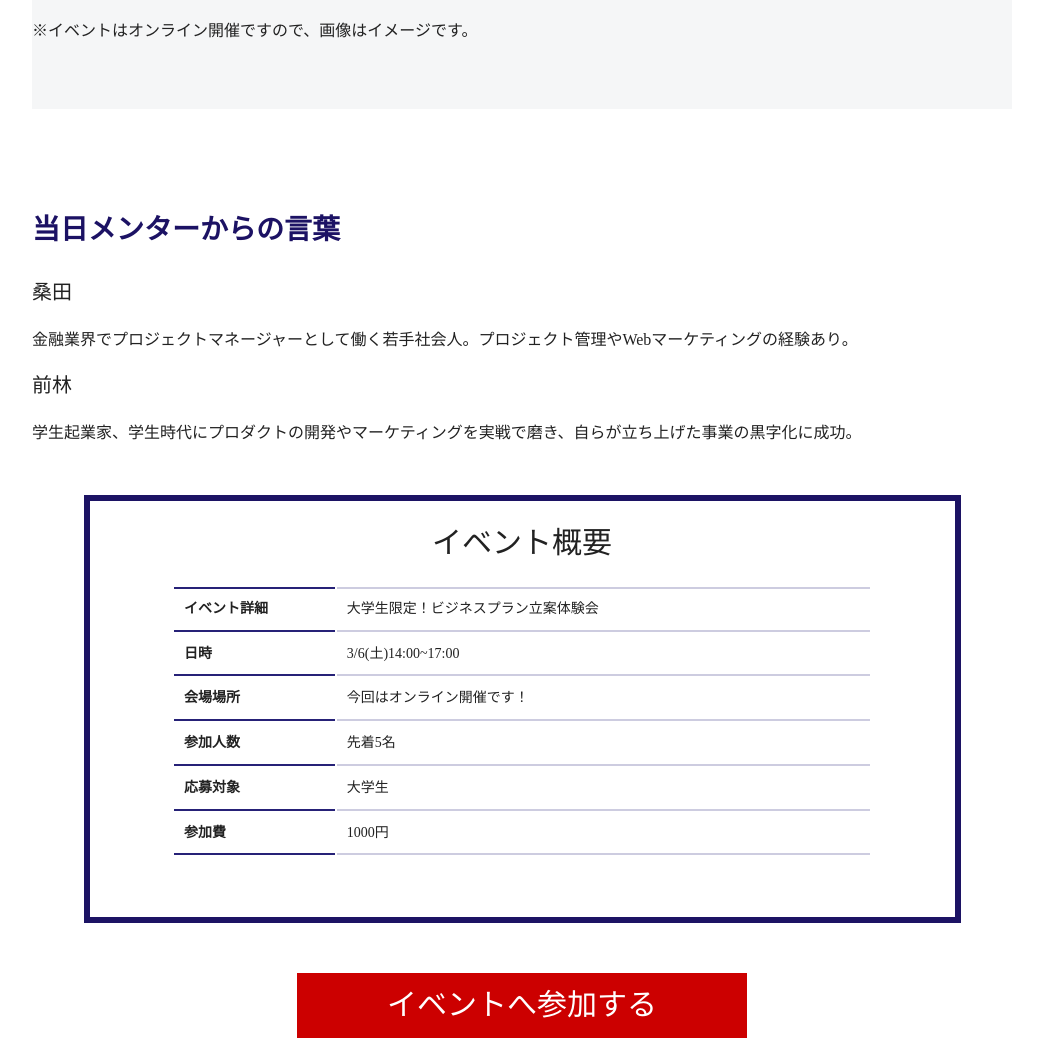
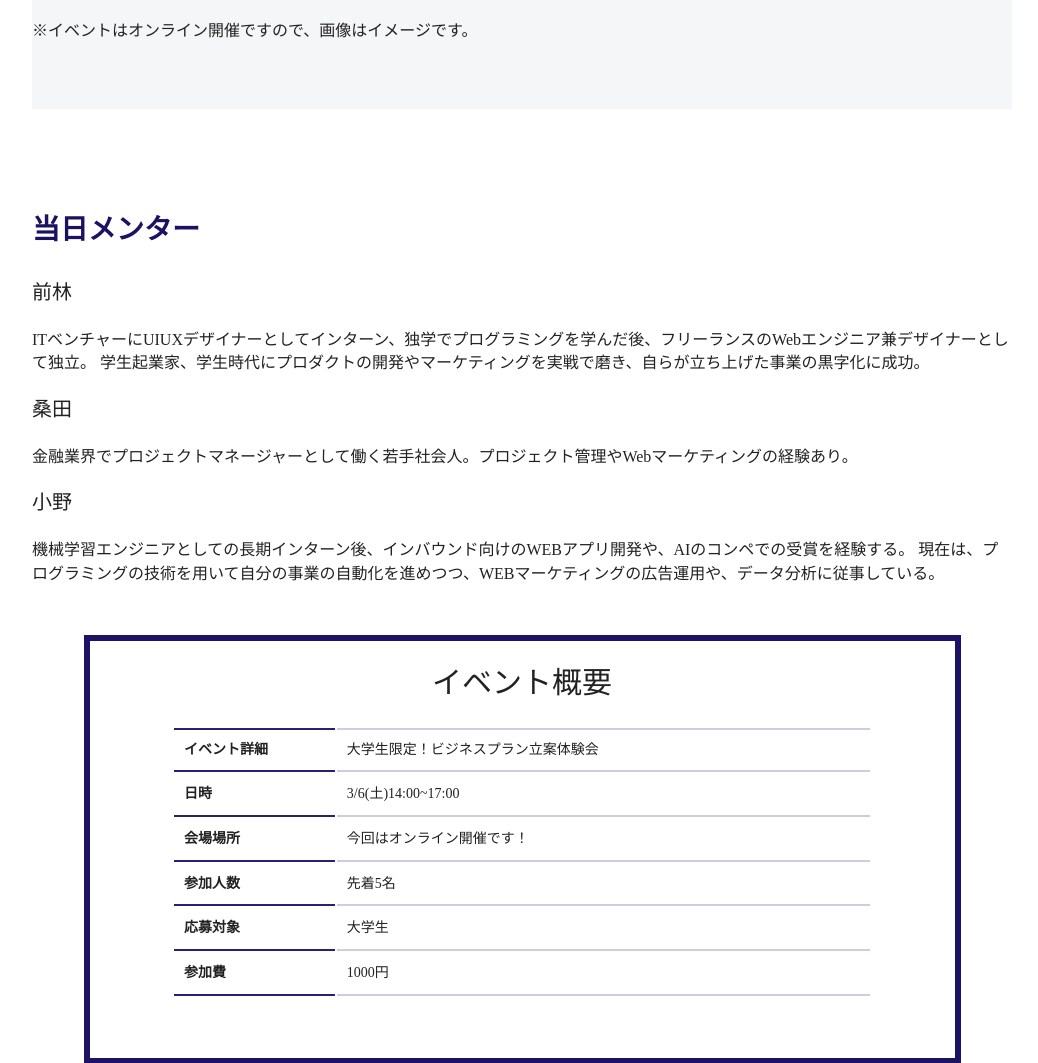
Before and after one commit to yuya-8/webmarke_lp, a PHP site: page / in a window 1280 px wide. Shown: the part 3582-4645 px from the top of the page, without its empty margins (118-1156 px from the left). Run offline with PHP 8.4, Linux system fonts and the light colour scheme.

Commit message:
フォーム改善、メンター増やした

```diff
--- a/index.html
+++ b/index.html
@@ -181,17 +181,25 @@
       </section>
       <div class="mentar-block ">
 
-        <h3>当日メンターからの言葉
+        <h3>当日メンター
         </h3>
         <div class="mentar">
           <p class="manterName">
+            前林
+          </p>
+          <p>ITベンチャーにUIUXデザイナーとしてインターン、独学でプログラミングを学んだ後、フリーランスのWebエンジニア兼デザイナーとして独立。
+            学生起業家、学生時代にプロダクトの開発やマーケティングを実戦で磨き、自らが立ち上げた事業の黒字化に成功。</p>
+          <p class="manterName">
             桑田
           </p>
-          <p>金融業界でプロジェクトマネージャーとして働く若手社会人。プロジェクト管理やWebマーケティングの経験あり。</p>
+            <p>金融業界でプロジェクトマネージャーとして働く若手社会人。プロジェクト管理やWebマーケティングの経験あり。</p>
           <p class="manterName">
-            前林
+            小野
           </p>
-          <p>学生起業家、学生時代にプロダクトの開発やマーケティングを実戦で磨き、自らが立ち上げた事業の黒字化に成功。</p>
+          <p>
+            機械学習エンジニアとしての長期インターン後、インバウンド向けのWEBアプリ開発や、AIのコンペでの受賞を経験する。
+            現在は、プログラミングの技術を用いて自分の事業の自動化を進めつつ、WEBマーケティングの広告運用や、データ分析に従事している。
+          </p>
         </div>
       </div>
     </div>
@@ -259,7 +267,7 @@
             </dl>
             <dl>
               <dt>意気込み<span class="need">必須</span></dt>
-              <dd><textarea name="entry.2606285" id="f_text" cols="30" rows="10"
+              <dd><textarea name="entry.2606285" id="f_text" cols="30" rows="4"
                   class="validate[required]"></textarea>
               </dd>
             </dl>
--- a/main.css
+++ b/main.css
@@ -1353,7 +1353,7 @@ li.four-item:nth-child(even) {
   }
 
   #entry .contents {
-    width: 100%;
+    width: 80%;
     margin: 0 auto 30px;
   }
 
```
